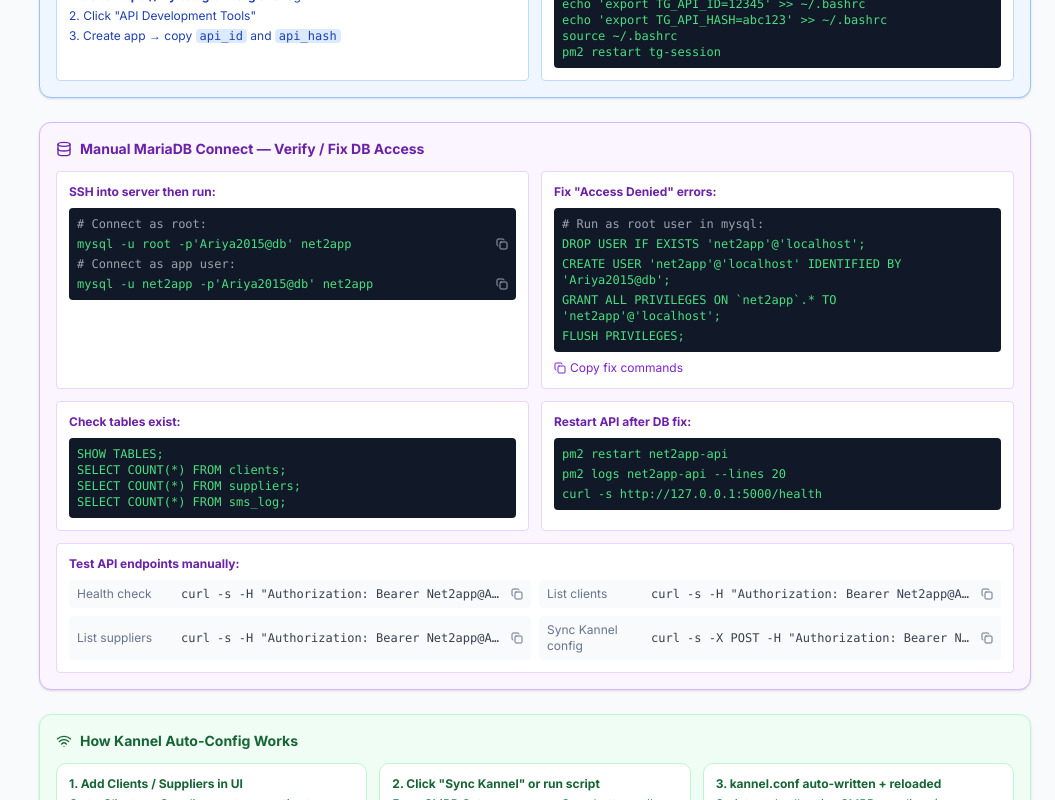
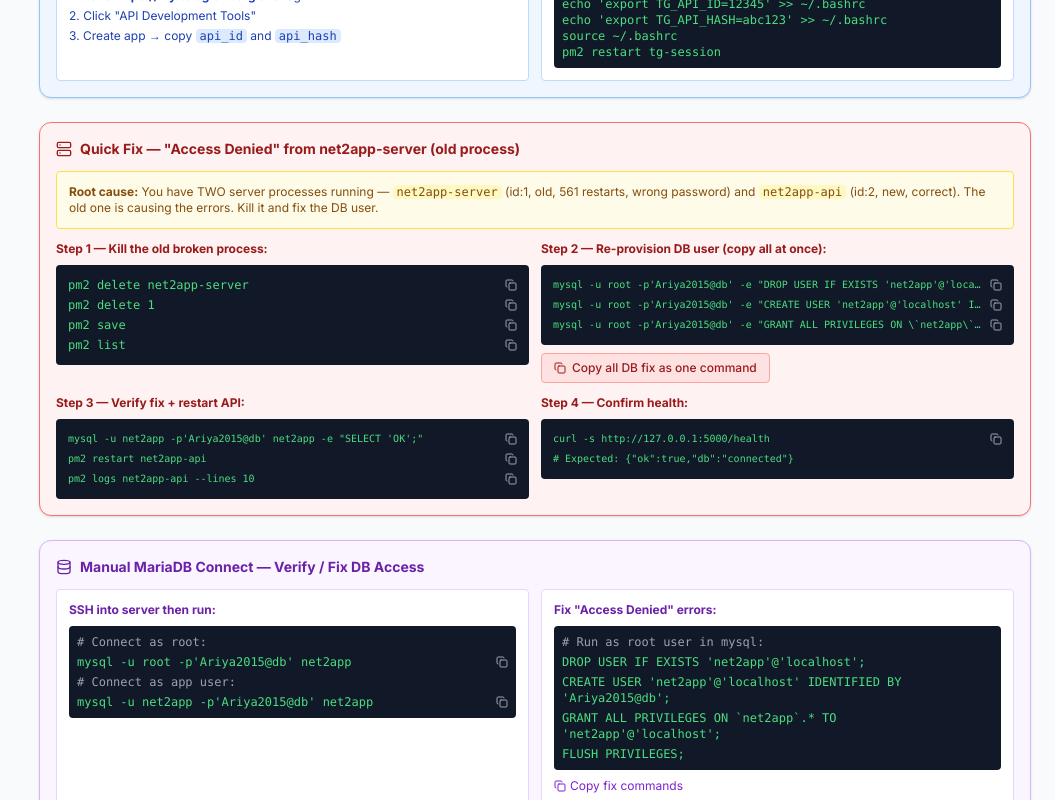
Before and after one commit to eliasewu/net2app.com, a React (Vite) app: page /full-deploy in a window 1280 px wide. Shown: the part 900-1700 px from the top of the page, without its empty margins (225-1280 px from the left). Built offline with nearby package versions, Linux system fonts and the light colour scheme; no server answers.

Commit message:
File changes

```diff
--- a/src/pages/FullDeployScript.jsx
+++ b/src/pages/FullDeployScript.jsx
@@ -1148,6 +1148,86 @@ export default function FullDeployScript() {
         </CardContent>
       </Card>
 
+      {/* ── QUICK FIX PANEL ── */}
+      <Card className="border-red-400 bg-red-50">
+        <CardContent className="p-4 space-y-3">
+          <p className="text-sm font-bold text-red-800 flex items-center gap-2">
+            <Server className="w-4 h-4" /> Quick Fix — "Access Denied" from net2app-server (old process)
+          </p>
+          <div className="bg-yellow-50 border border-yellow-300 rounded p-3 text-xs text-yellow-800">
+            <strong>Root cause:</strong> You have TWO server processes running — <code className="font-mono bg-yellow-100 px-1 rounded">net2app-server</code> (id:1, old, 561 restarts, wrong password) and <code className="font-mono bg-yellow-100 px-1 rounded">net2app-api</code> (id:2, new, correct). The old one is causing the errors. Kill it and fix the DB user.
+          </div>
+          <div className="grid md:grid-cols-2 gap-3">
+            <div className="space-y-2">
+              <p className="text-xs font-bold text-red-800">Step 1 — Kill the old broken process:</p>
+              <div className="bg-gray-900 rounded p-3 font-mono text-green-400 text-xs space-y-1">
+                {[
+                  "pm2 delete net2app-server",
+                  "pm2 delete 1",
+                  "pm2 save",
+                  "pm2 list",
+                ].map(cmd => (
+                  <div key={cmd} className="flex items-center justify-between gap-2">
+                    <span>{cmd}</span>
+                    <button onClick={() => copyLine(cmd)} className="text-gray-400 hover:text-white shrink-0"><Copy className="w-3 h-3" /></button>
+                  </div>
+                ))}
+              </div>
+            </div>
+            <div className="space-y-2">
+              <p className="text-xs font-bold text-red-800">Step 2 — Re-provision DB user (copy all at once):</p>
+              <div className="bg-gray-900 rounded p-3 font-mono text-green-400 text-xs space-y-1">
+                {[
+                  `mysql -u root -p'${CREDS.dbRootPass}' -e "DROP USER IF EXISTS '${CREDS.dbAppUser}'@'localhost';"`,
+                  `mysql -u root -p'${CREDS.dbRootPass}' -e "CREATE USER '${CREDS.dbAppUser}'@'localhost' IDENTIFIED BY '${CREDS.dbAppPass}';"`,
+                  `mysql -u root -p'${CREDS.dbRootPass}' -e "GRANT ALL PRIVILEGES ON \\\`${CREDS.dbName}\\\`.* TO '${CREDS.dbAppUser}'@'localhost'; FLUSH PRIVILEGES;"`,
+                ].map(cmd => (
+                  <div key={cmd} className="flex items-center justify-between gap-2">
+                    <span className="truncate text-[10px]">{cmd}</span>
+                    <button onClick={() => copyLine(cmd)} className="text-gray-400 hover:text-white shrink-0"><Copy className="w-3 h-3" /></button>
+                  </div>
+                ))}
+              </div>
+              <button
+                onClick={() => copyLine(`mysql -u root -p'${CREDS.dbRootPass}' -e "DROP USER IF EXISTS '${CREDS.dbAppUser}'@'localhost'; CREATE USER '${CREDS.dbAppUser}'@'localhost' IDENTIFIED BY '${CREDS.dbAppPass}'; GRANT ALL PRIVILEGES ON \\\`${CREDS.dbName}\\\`.* TO '${CREDS.dbAppUser}'@'localhost'; FLUSH PRIVILEGES;"`)}
+                className="text-xs bg-red-100 hover:bg-red-200 text-red-800 px-3 py-1.5 rounded border border-red-300 flex items-center gap-1.5 font-medium"
+              >
+                <Copy className="w-3 h-3" /> Copy all DB fix as one command
+              </button>
+            </div>
+            <div className="space-y-2">
+              <p className="text-xs font-bold text-red-800">Step 3 — Verify fix + restart API:</p>
+              <div className="bg-gray-900 rounded p-3 font-mono text-green-400 text-xs space-y-1">
+                {[
+                  `mysql -u ${CREDS.dbAppUser} -p'${CREDS.dbAppPass}' ${CREDS.dbName} -e "SELECT 'OK';"`  ,
+                  "pm2 restart net2app-api",
+                  "pm2 logs net2app-api --lines 10",
+                ].map(cmd => (
+                  <div key={cmd} className="flex items-center justify-between gap-2">
+                    <span className="truncate text-[10px]">{cmd}</span>
+                    <button onClick={() => copyLine(cmd)} className="text-gray-400 hover:text-white shrink-0"><Copy className="w-3 h-3" /></button>
+                  </div>
+                ))}
+              </div>
+            </div>
+            <div className="space-y-2">
+              <p className="text-xs font-bold text-red-800">Step 4 — Confirm health:</p>
+              <div className="bg-gray-900 rounded p-3 font-mono text-green-400 text-xs space-y-1">
+                {[
+                  `curl -s http://127.0.0.1:5000/health`,
+                  `# Expected: {"ok":true,"db":"connected"}`,
+                ].map(cmd => (
+                  <div key={cmd} className="flex items-center justify-between gap-2">
+                    <span className="truncate text-[10px]">{cmd}</span>
+                    {!cmd.startsWith('#') && <button onClick={() => copyLine(cmd)} className="text-gray-400 hover:text-white shrink-0"><Copy className="w-3 h-3" /></button>}
+                  </div>
+                ))}
+              </div>
+            </div>
+          </div>
+        </CardContent>
+      </Card>
+
       {/* ── MANUAL DB CONNECT ── */}
       <Card className="border-purple-300 bg-purple-50">
         <CardContent className="p-4 space-y-3">
```
